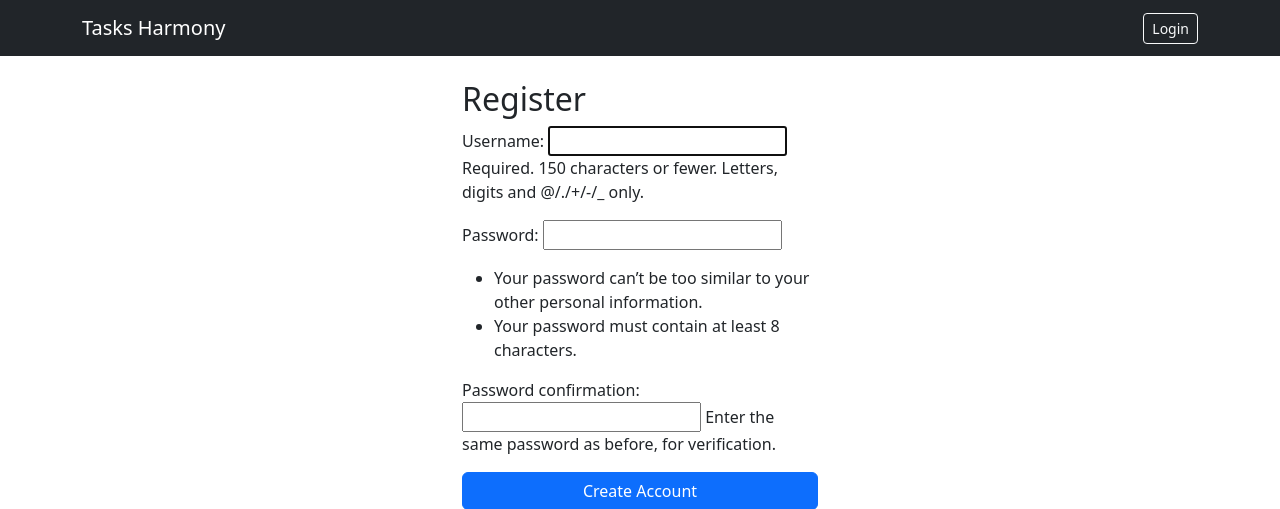
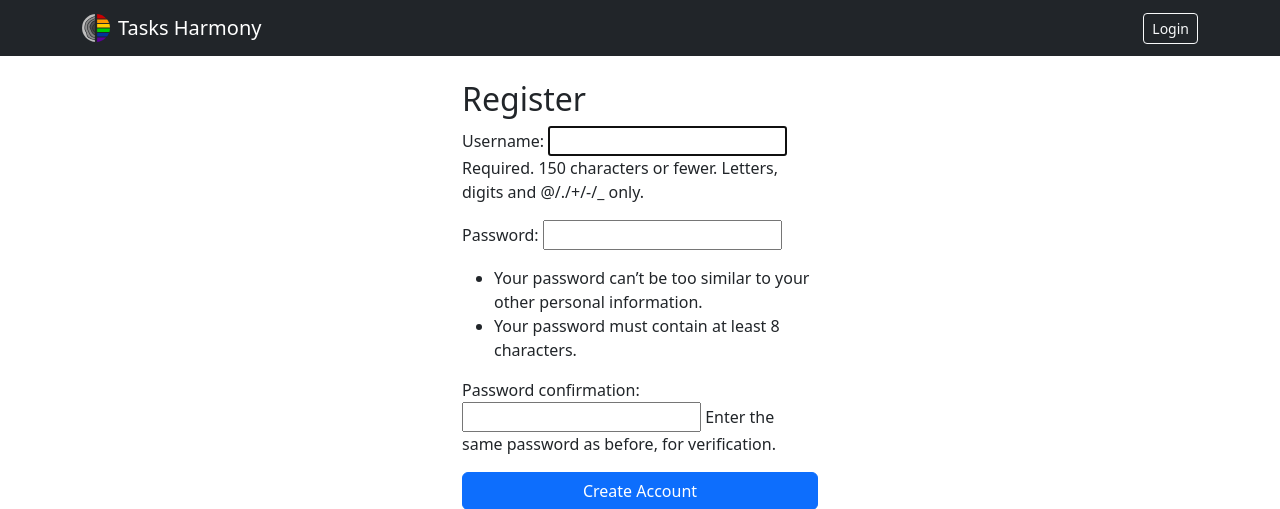
Before and after one commit to a-ludi/tasks-harmony, a Django app: page /accounts/register/ in a window 1280 px wide. Shown: the top 509 px of the page. Run offline with Django 5.2, Linux system fonts and the light colour scheme; parts of the project's set-up code (start-up, migrations or seed data) failed here and were passed over; some libraries are stand-ins or nearby versions.

Commit message:
feat: integrate SVG icon as favicon and navbar logo

```diff
--- a/templates/base.html
+++ b/templates/base.html
@@ -8,14 +8,18 @@
   <script src="https://unpkg.com/htmx.org@1.9.12"></script>
   <script defer src="https://cdn.jsdelivr.net/npm/alpinejs@3.x.x/dist/cdn.min.js"></script>
   <link rel="manifest" href="/static/manifest.json">
+  <link rel="icon" type="image/svg+xml" href="/static/icon.svg">
   {% block extra_head %}{% endblock %}
 </head>
 <body>
   <nav class="navbar navbar-expand-lg navbar-dark bg-dark mb-4">
     <div class="container">
-      <a class="navbar-brand" href="/">Tasks Harmony</a>
+      <a class="navbar-brand d-flex align-items-center gap-2" href="/">
+        <img src="/static/icon.svg" width="28" height="28" alt="">
+        Tasks Harmony
+      </a>
       {% if user.is_authenticated %}
-      <span class="navbar-text text-light me-3">XP: {{ user.profile.total_xp }}</span>
+      <span id="xp-counter" class="navbar-text text-light me-3">XP: {{ user.profile.total_xp }}</span>
       <form method="post" action="{% url 'logout' %}" class="d-inline">
         {% csrf_token %}
         <button class="btn btn-outline-light btn-sm" type="submit">Logout</button>
```
Also changed, not shown: static/icon-192.png, static/icon-512.png, static/icon.svg (added), static/manifest.json.
